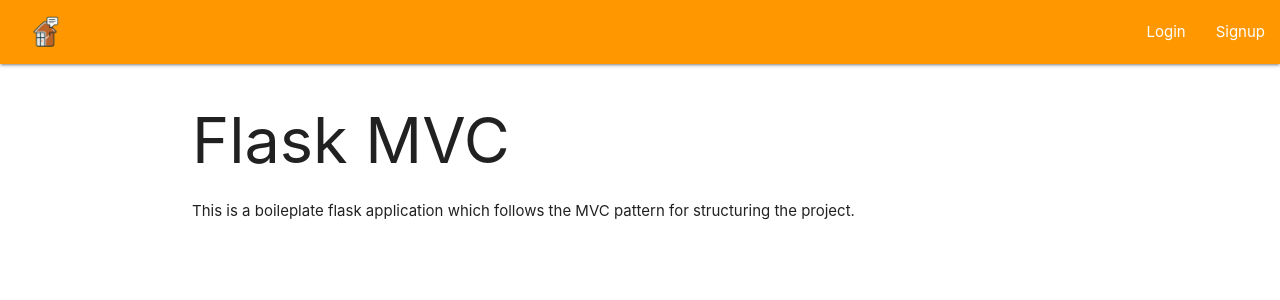
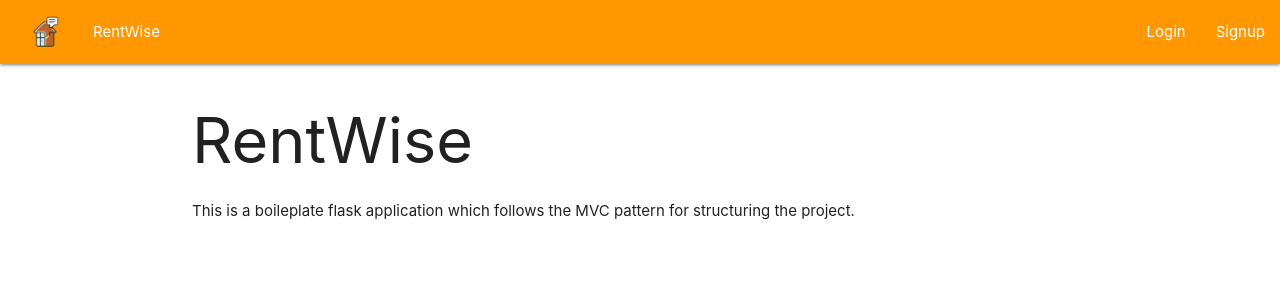
Before and after one commit to Will-Rename/RentWise, a Flask app: page / in a window 1280 px wide. Shown: the top 300 px of the page. Run offline with Flask 3, Linux system fonts and the light colour scheme.

Commit message:
Updated index and layout.html

```diff
--- a/App/templates/index.html
+++ b/App/templates/index.html
@@ -5,7 +5,7 @@
 {{ super() }}
 
 {% block content %}
-    <h1>Flask MVC</h1>
+    <h1>RentWise</h1>
     {% if is_authenticated %}
         <p> Welcome {{current_user.username}} </p>
     {% endif %}
--- a/App/templates/layout.html
+++ b/App/templates/layout.html
@@ -19,6 +19,9 @@
             <a href="/" class="left">
               <img src="{{ url_for('static', filename='images/logo.png') }}" alt="RentWise Logo" class="logo-img">
             </a>
+            <ul class="left">
+              <li><a href="/">RentWise</a></li>
+            </ul>
             <ul id="nav-mobile" class="right">
               {% if is_authenticated %}
                 <li><a href="/static/users">Users JS</a></li>
@@ -32,8 +35,6 @@
           </div>
       </nav>
       <style>
-
-
         .logo-img {
           height: 65px;
           padding: 1px 0;
```
